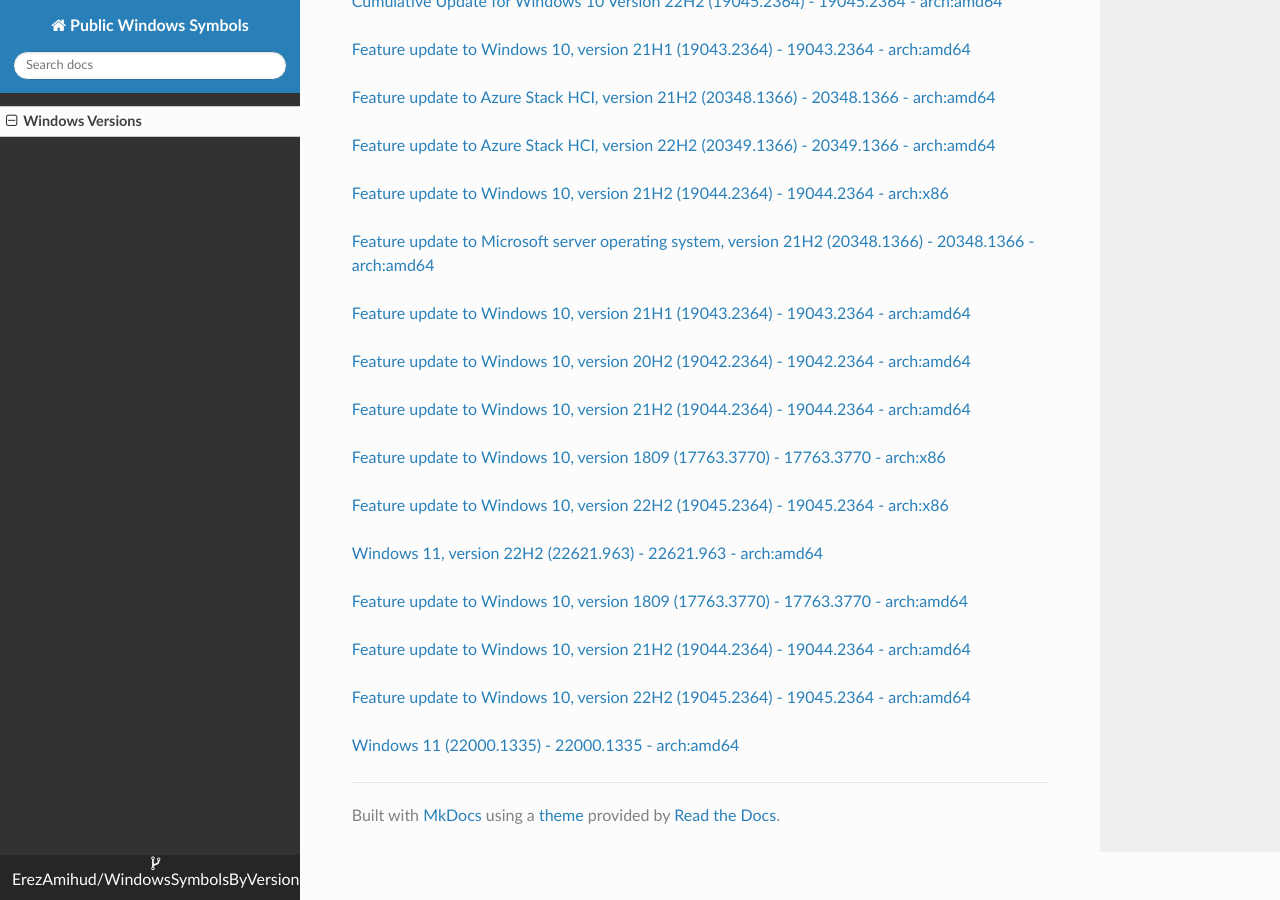
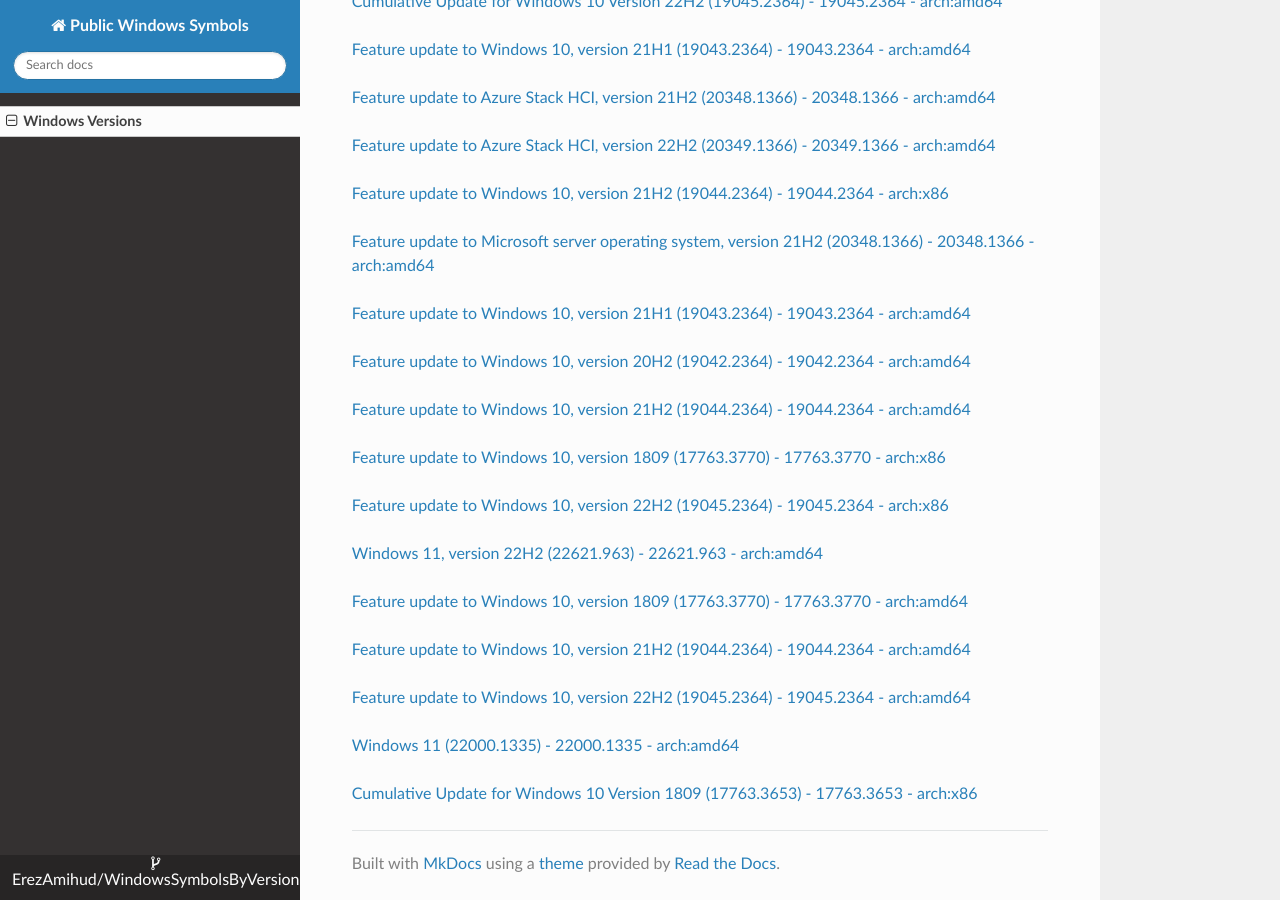
Before and after one commit to ErezAmihud/WindowsSymbolsByVersion, an MkDocs documentation site: the page built from docs/index.md, in a window 1280 px wide and 900 px high, scrolled down 44069 px. Built offline with MkDocs 1.6.1, drawn with Linux system fonts in a browser that asks for light colours; nearby versions of some CDN libraries.

Commit message:
Automated commit, add manifest for 6fb29406-3d63-4d77-91c8-f780664a40cb

```diff
--- a/docs/index.md
+++ b/docs/index.md
@@ -2584,3 +2584,6 @@
 
 
 [Windows 11 (22000.1335) - 22000.1335 - arch:amd64](https://github.com/ErezAmihud/WindowsSymbolsByVersion/blob/main/manifests/84726e40-a917-41e5-9cde-cb98ee4667ec.manifest)
+
+
+[Cumulative Update for Windows 10 Version 1809 (17763.3653) - 17763.3653 - arch:x86](https://github.com/ErezAmihud/WindowsSymbolsByVersion/blob/main/manifests/6fb29406-3d63-4d77-91c8-f780664a40cb.manifest)
```
Also changed, not shown: process_builds.json (+1 -1 lines), 1 other file.
